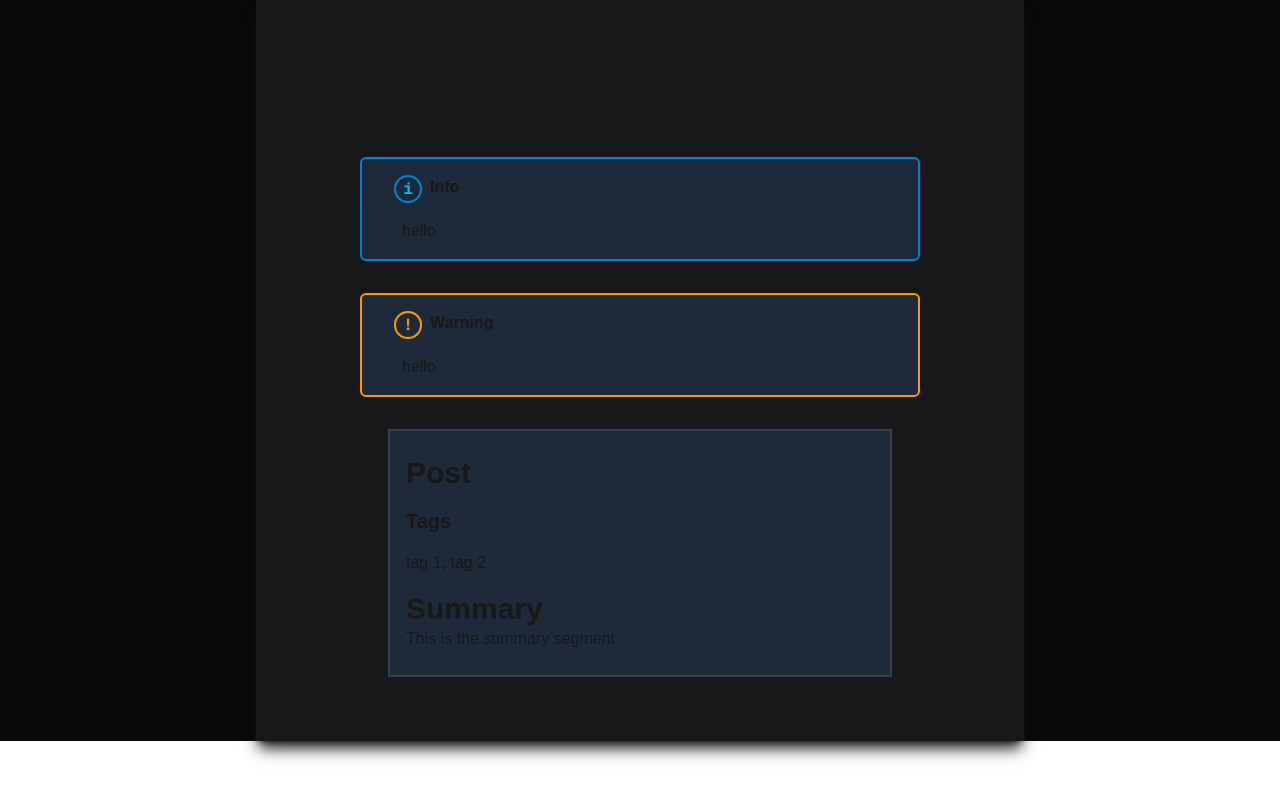
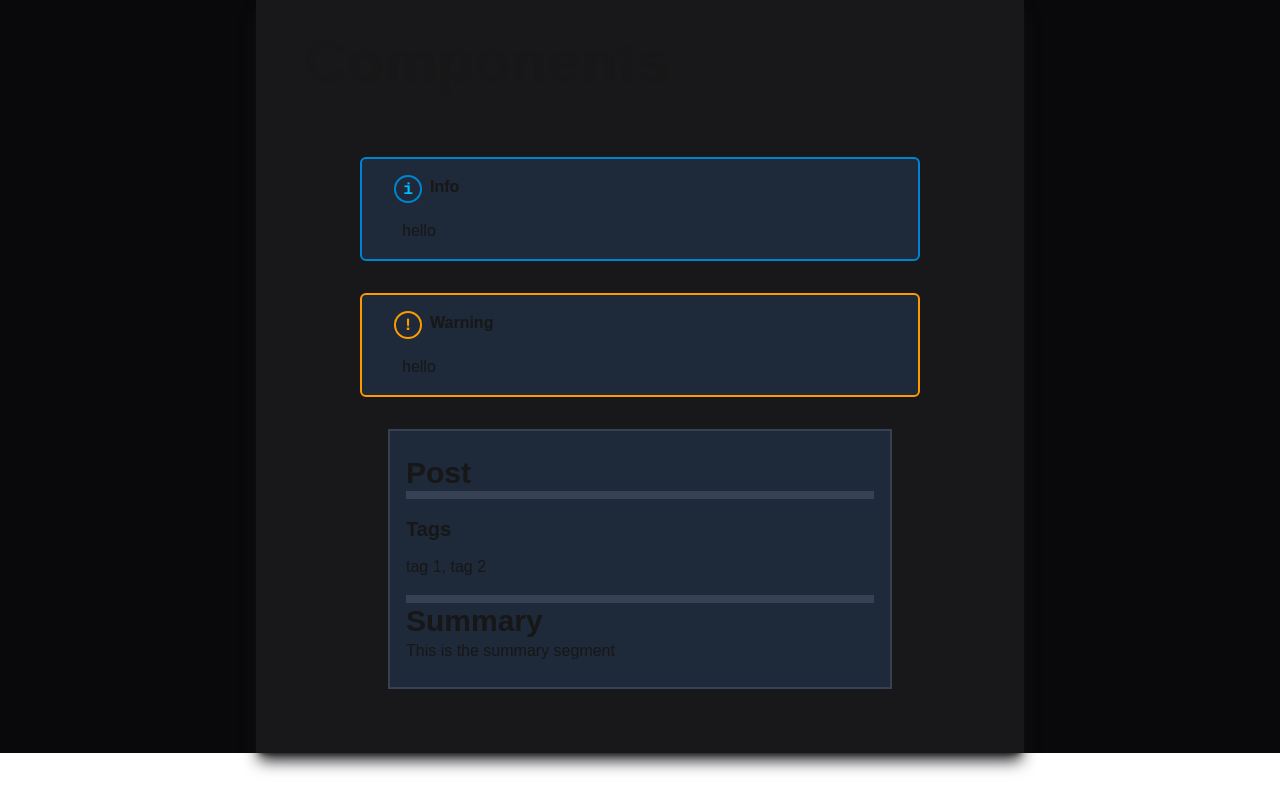
Before and after one commit to 5Stygian/5Stygian, a Next.js app: page /pages/components in a window 1280 px wide. Built offline with nearby package versions, Linux system fonts and the light colour scheme.

Commit message:
Update post.tsx

```diff
--- a/src/app/components/post/post.tsx
+++ b/src/app/components/post/post.tsx
@@ -21,10 +21,12 @@ export default function Post({ children, title, tags }: PostProps) {
   return (
     <div className="w-3/4 h-fit my-8 mx-auto py-6 px-4 bg-gray-800 border-2 border-gray-700">
       <span className="block text-3xl font-bold ">{postTitle}</span>
+      <hr className="w-full h-2 bg-gray-700 border-none" />
       <div className="my-4">
         <span className="text-xl font-bold">Tags</span>
-        <div className="mt-4">{displayPostTags}</div>
+        <div className="mt-3">{displayPostTags}</div>
       </div>
+      <hr className="w-full h-2 bg-gray-700 border-none" />
       <span className="block text-3xl font-bold">Summary</span>
       {children}
     </div>
```
